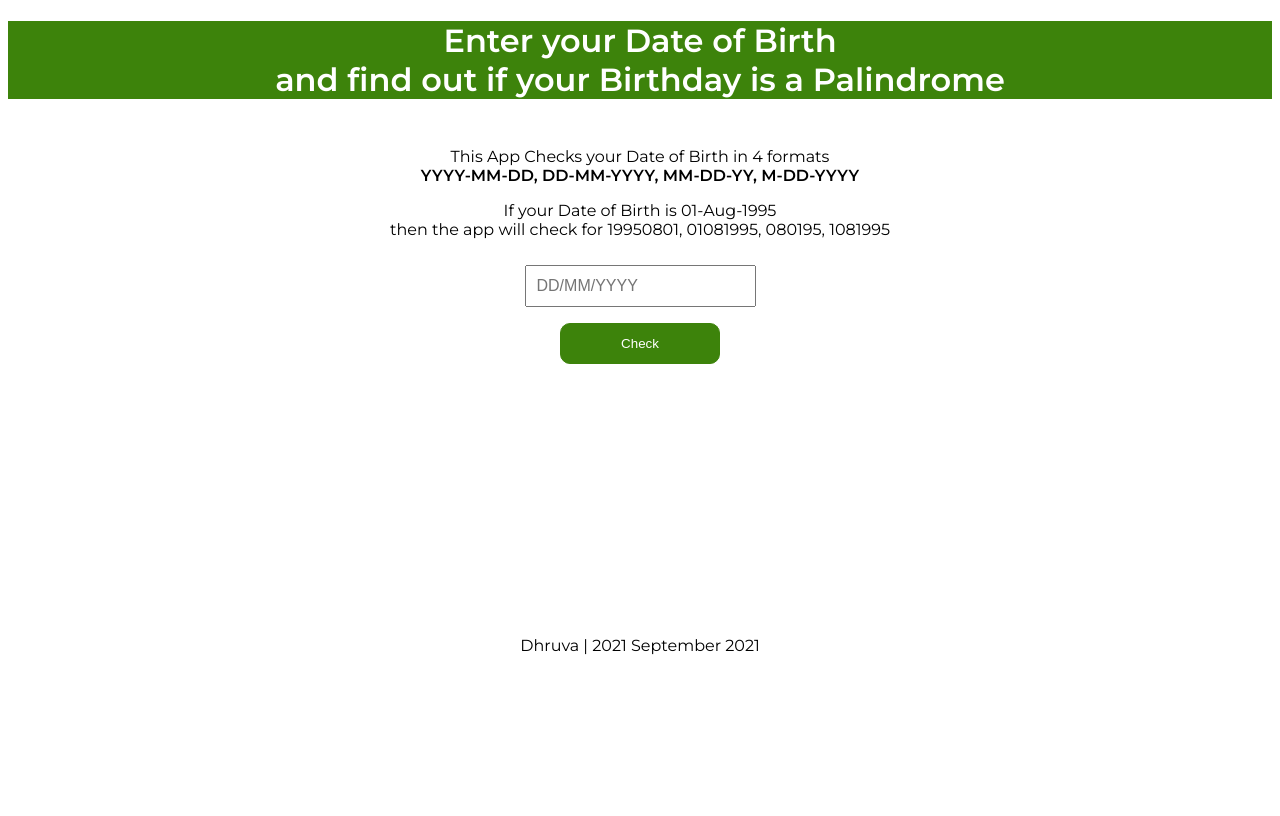
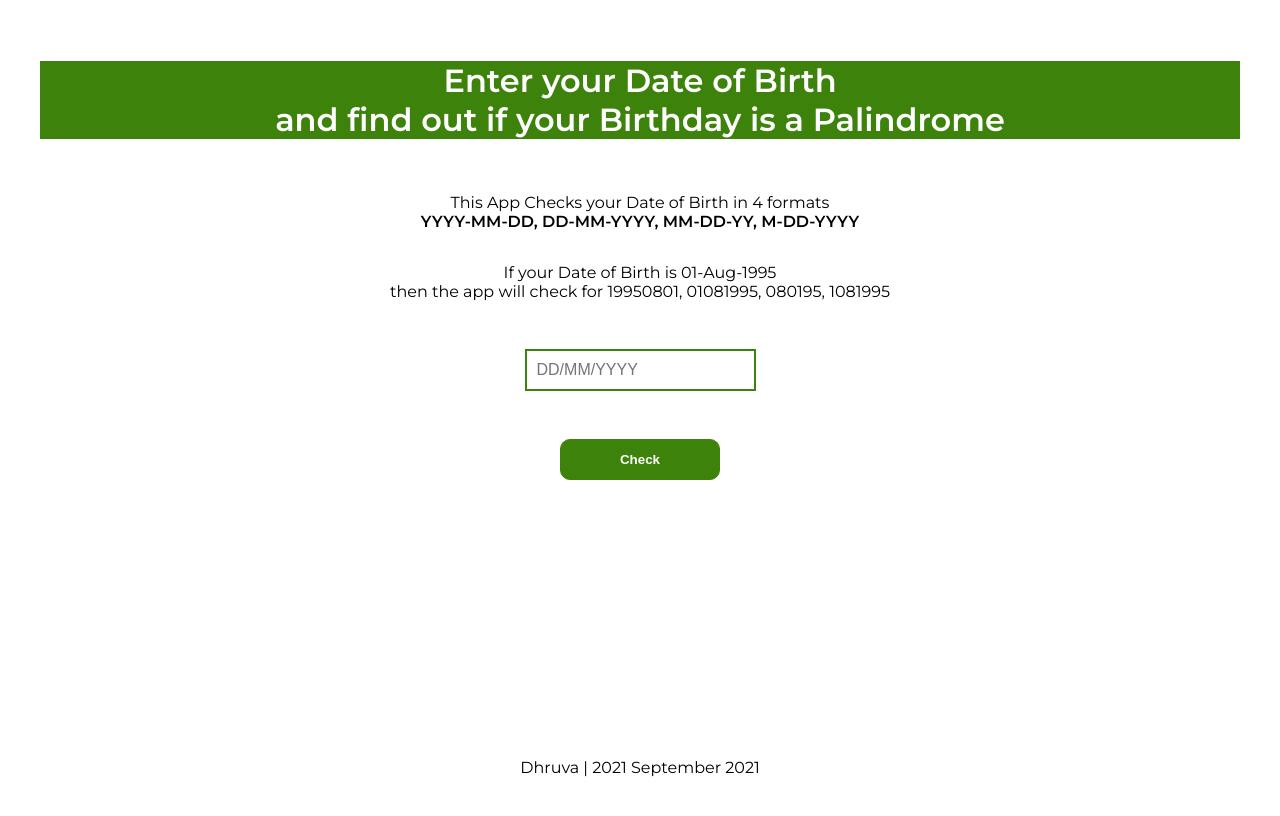
Before and after one commit to Dhruvakgowda/birthday-palindrome-neog, a React (Create React App) app: page / in a window 1280 px wide. Shown: the top 816 px of the page. Built offline with nearby package versions, Linux system fonts and the light colour scheme.

Commit message:
date entery point correction

```diff
--- a/src/components/Home.js
+++ b/src/components/Home.js
@@ -187,7 +187,7 @@ const Home = () => {
             </form>
 
             {isItPalindrome && <p className="results">Awesome! Your birday is a palidrome day.🥳</p>}
-            {dateAndDays && <p className="results">Your Date of Birth is not Palindrome. You missed it by {dateAndDays[0]} days. The Nearest palindrome date is {dateAndDays[1].day + "/" + dateAndDays[1].month + "/" + dateAndDays[1].year}. But you are still born special 🥳.</p>}
+            {dateAndDays && <p className="results">Your Date of Birth is not a Palindrome.<br/> You missed it by {dateAndDays[0]} days. The Nearest palindrome date is {dateAndDays[1].day + "/" + dateAndDays[1].month + "/" + dateAndDays[1].year}. But not to worry you are still born special 🥳.</p>}
             <footer>
                 <p>Dhruva | 2021 September 2021</p>
             </footer>
--- a/src/index.css
+++ b/src/index.css
@@ -11,13 +11,14 @@ body {
 
     /* margin: 200px auto; */
     margin: auto;
-    padding: 10px;
+    padding: 1rem;
     text-align: center;
 }
- h1 {
+
+h1 {
      color: white;
      background-color: #3d830b;
- }
+}
 
 .btn {
     padding: 12px 20px;
@@ -27,7 +28,8 @@ body {
     color: #fff;
     min-width: 160px;
     display: block;
-    margin: 1rem auto 2rem auto;
+    font-weight: bold;
+    margin: 3rem auto 2rem auto;
 }
 
 .btn:hover {
@@ -35,13 +37,15 @@ body {
     background-color: white;
     color: #3d830b;
     border: 1px solid #3d830b;
+    font-weight: bold;
 }
 
 
 .date {
     padding: 10px;
-    margin-top: 10px;
+    margin-top: 1rem;
     font-size: 1em;
+    border: 2px solid #3d830b;
 }
 
 
@@ -56,10 +60,14 @@ body {
 }
 
 .home {
-    margin-top: 20px;
+    padding: 2rem;
 }
 
 footer{
     margin-top: 230px;
 
 }
+
+.instruction {
+    margin: 1rem 1rem 2rem 1rem;
+}
```
